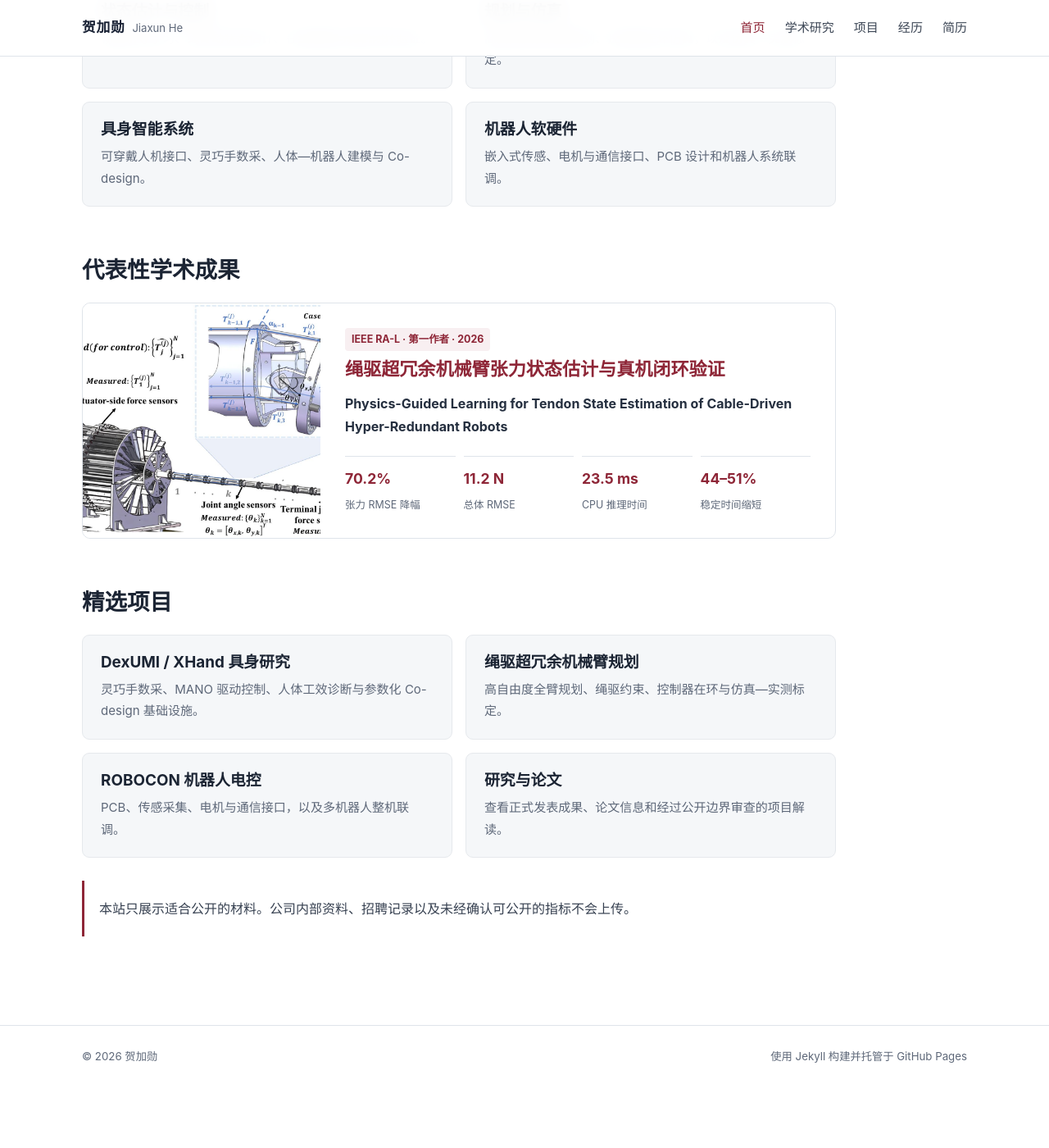
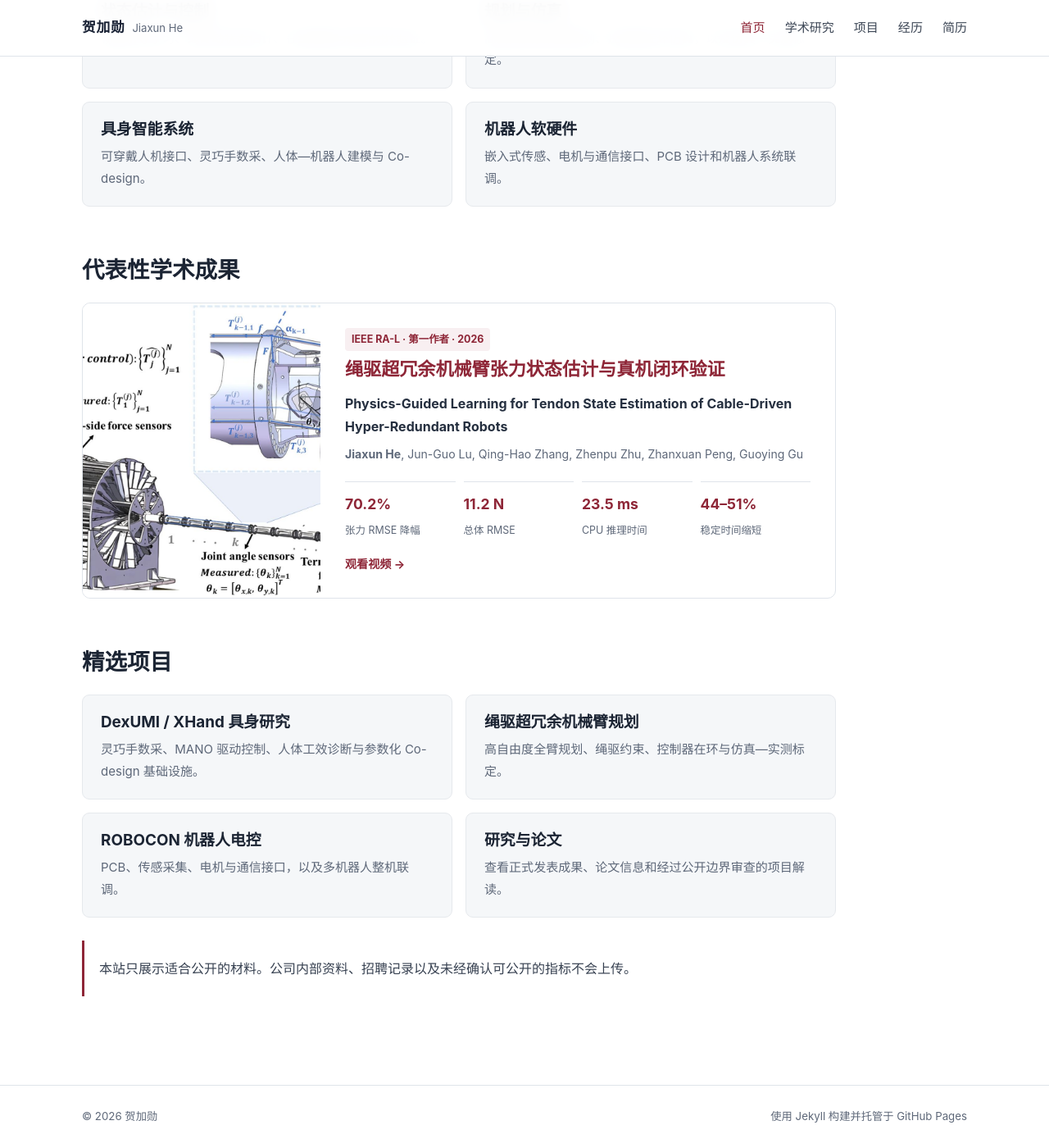
Before and after one commit to hejiaxun/hejiaxun.github.io, a Jekyll site: the page built from _pages/about.md, in a window 1280 px wide and 1400 px high, scrolled down 767 px. Shown: the whole window at 82% size. Built offline with Jekyll 4.4.1, drawn with Linux system fonts in a browser that asks for light colours; before the commit the page ends 2094 px from its top, so only the background shows below that.

Commit message:
Add RA-L video and standardize author names

```diff
--- a/_bibliography/papers.bib
+++ b/_bibliography/papers.bib
@@ -10,6 +10,7 @@
   year         = {2026},
   doi          = {10.1109/LRA.2026.3709642},
   html         = {https://doi.org/10.1109/LRA.2026.3709642},
+  video        = {/assets/video/ral/pg-chtc-overview.mp4},
   selected     = {true},
   preview      = {ral_problem.png}
 }
--- a/_layouts/bib.html
+++ b/_layouts/bib.html
@@ -23,6 +23,7 @@
     <p class="publication-venue"><em>{{ entry.journal }}</em>{% if entry.volume %}, vol. {{ entry.volume }}{% endif %}{% if entry.number %}, no. {{ entry.number }}{% endif %}{% if entry.pages %}, pp. {{ entry.pages }}{% endif %}.</p>
     <div class="publication-links">
       {% if entry.html %}<a href="{{ entry.html }}">DOI / 论文页面 ↗</a>{% endif %}
+      {% if entry.video %}<a href="{{ entry.video | relative_url }}">视频 ↗</a>{% endif %}
       <a href="{{ '/projects/ral-tendon-estimation/' | relative_url }}">项目解读 →</a>
     </div>
   </div>
--- a/_pages/about.md
+++ b/_pages/about.md
@@ -34,12 +34,14 @@
     <span class="tag">IEEE RA-L · 第一作者 · 2026</span>
     <h3><a href="{{ '/projects/ral-tendon-estimation/' | relative_url }}">绳驱超冗余机械臂张力状态估计与真机闭环验证</a></h3>
     <p class="paper-title">Physics-Guided Learning for Tendon State Estimation of Cable-Driven Hyper-Redundant Robots</p>
+    <p class="paper-authors"><strong>Jiaxun He</strong>, Jun-Guo Lu, Qing-Hao Zhang, Zhenpu Zhu, Zhanxuan Peng, Guoying Gu</p>
     <div class="metric-row">
       <div class="metric"><strong>70.2%</strong><span>张力 RMSE 降幅</span></div>
       <div class="metric"><strong>11.2 N</strong><span>总体 RMSE</span></div>
       <div class="metric"><strong>23.5 ms</strong><span>CPU 推理时间</span></div>
       <div class="metric"><strong>44–51%</strong><span>稳定时间缩短</span></div>
     </div>
+    <p class="featured-links"><a href="{{ '/projects/ral-tendon-estimation/' | relative_url }}#video-overview">观看视频 →</a></p>
   </div>
 </div>
 
--- a/assets/css/site.css
+++ b/assets/css/site.css
@@ -376,6 +376,22 @@
   font-weight: 650;
 }
 
+.featured-work-body .paper-authors {
+  margin-top: 8px;
+  color: var(--muted);
+  font-size: 0.88rem;
+  line-height: 1.65;
+}
+
+.featured-work-body .featured-links {
+  margin-top: 14px;
+}
+
+.featured-links a {
+  font-size: 0.88rem;
+  font-weight: 700;
+}
+
 .tag {
   display: inline-flex;
   padding: 3px 8px;
@@ -577,6 +593,26 @@
   font-weight: 650;
 }
 
+.project-video {
+  margin: 18px 0 32px;
+}
+
+.project-video video {
+  display: block;
+  width: 100%;
+  max-height: 620px;
+  border: 1px solid var(--line);
+  border-radius: 9px;
+  background: #111;
+  box-shadow: 0 12px 28px rgba(23, 32, 51, 0.08);
+}
+
+.project-video p {
+  margin: 9px 0 0;
+  color: var(--muted);
+  font-size: 0.88rem;
+}
+
 .site-footer {
   border-top: 1px solid var(--line);
 }
```
Also changed, not shown: _projects/1_ral_tendon_estimation.md (+11 -1 lines), assets/video/README.md (added, +15 -0 lines), 1 other file.
